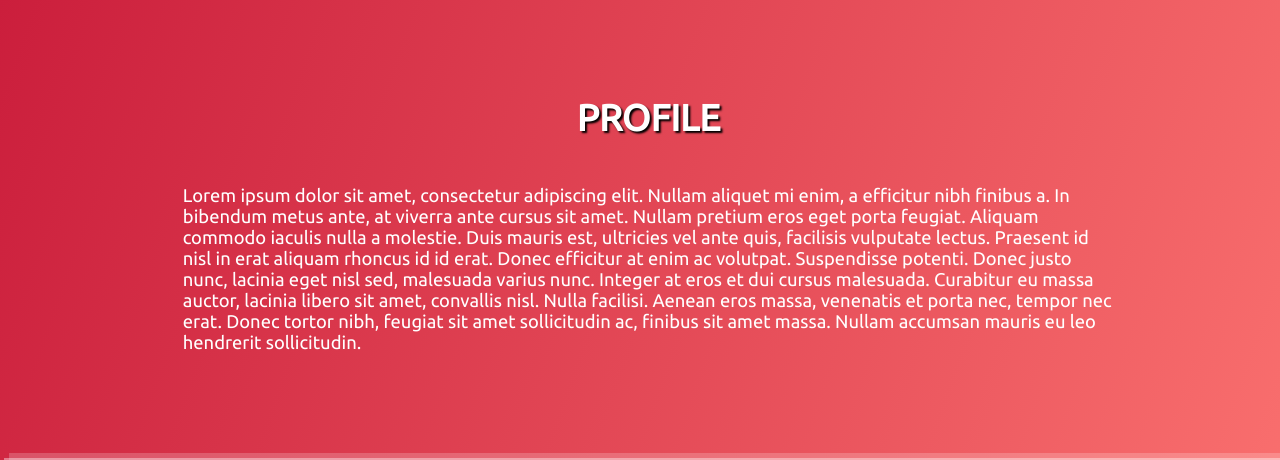
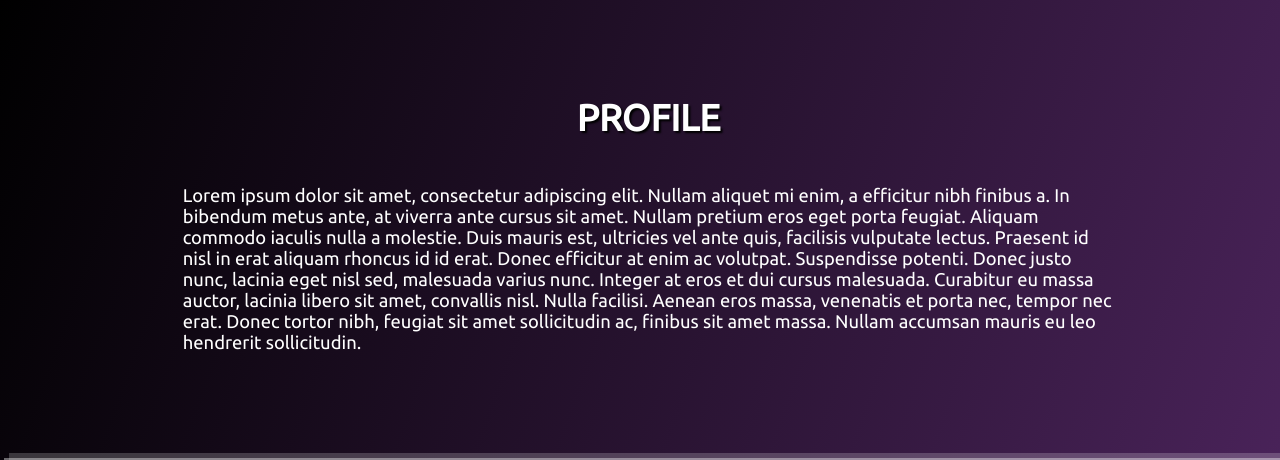
Before and after one commit to mittalprakhar/mittalprakhar.github.io, a PHP site: page / in a window 1280 px wide. Shown: the part 291-751 px from the top of the page. Run offline with PHP 8.4, Linux system fonts and the light colour scheme.

Commit message:
Update style.css

```diff
--- a/style.css
+++ b/style.css
@@ -1,8 +1,8 @@
 :root{
-    var-MainColor:#CB1E3C;
-    --main-color: #CB1E3C;
-    var-SecondColor:#F96F6E;
-    --second-color:#F96F6E;
+    var-MainColor:#000;
+    --main-color: #000;
+    var-SecondColor:#4A235A;
+    --second-color:#4A235A;
 }
 
 body {
```
